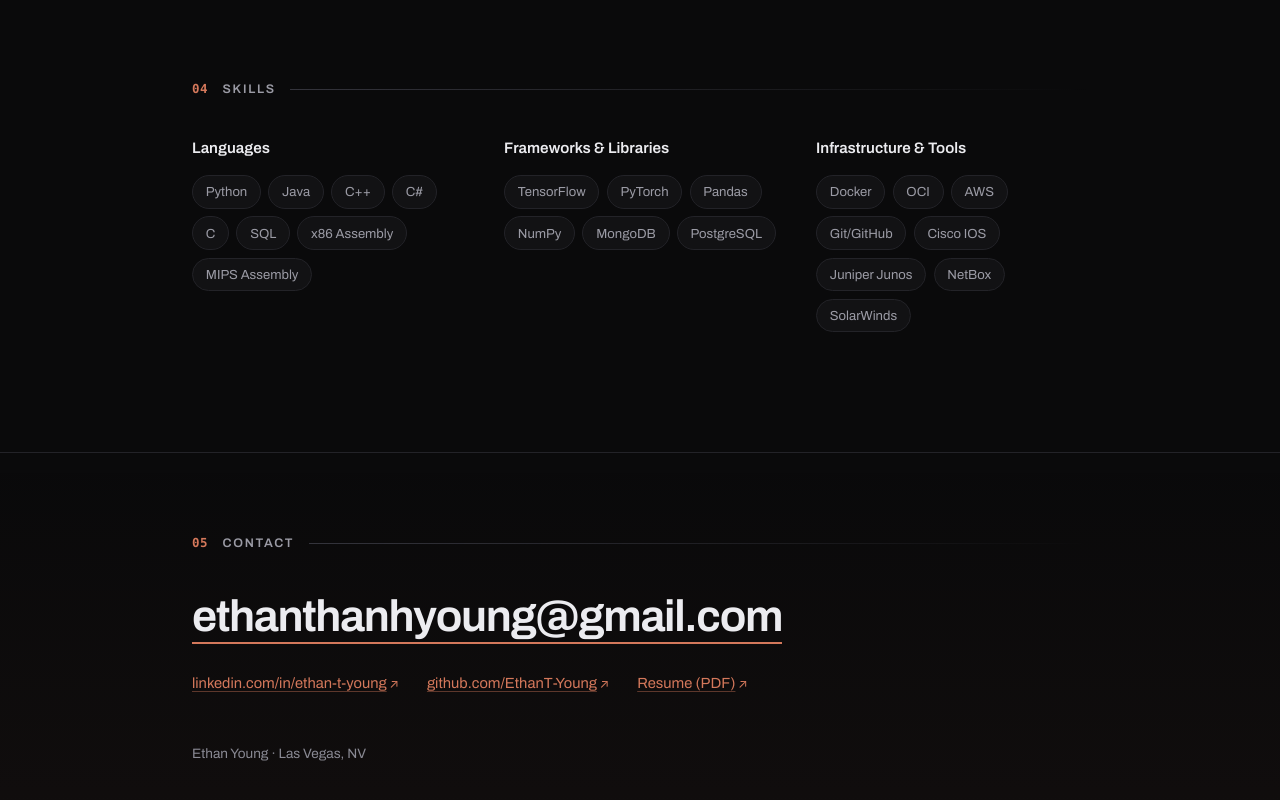
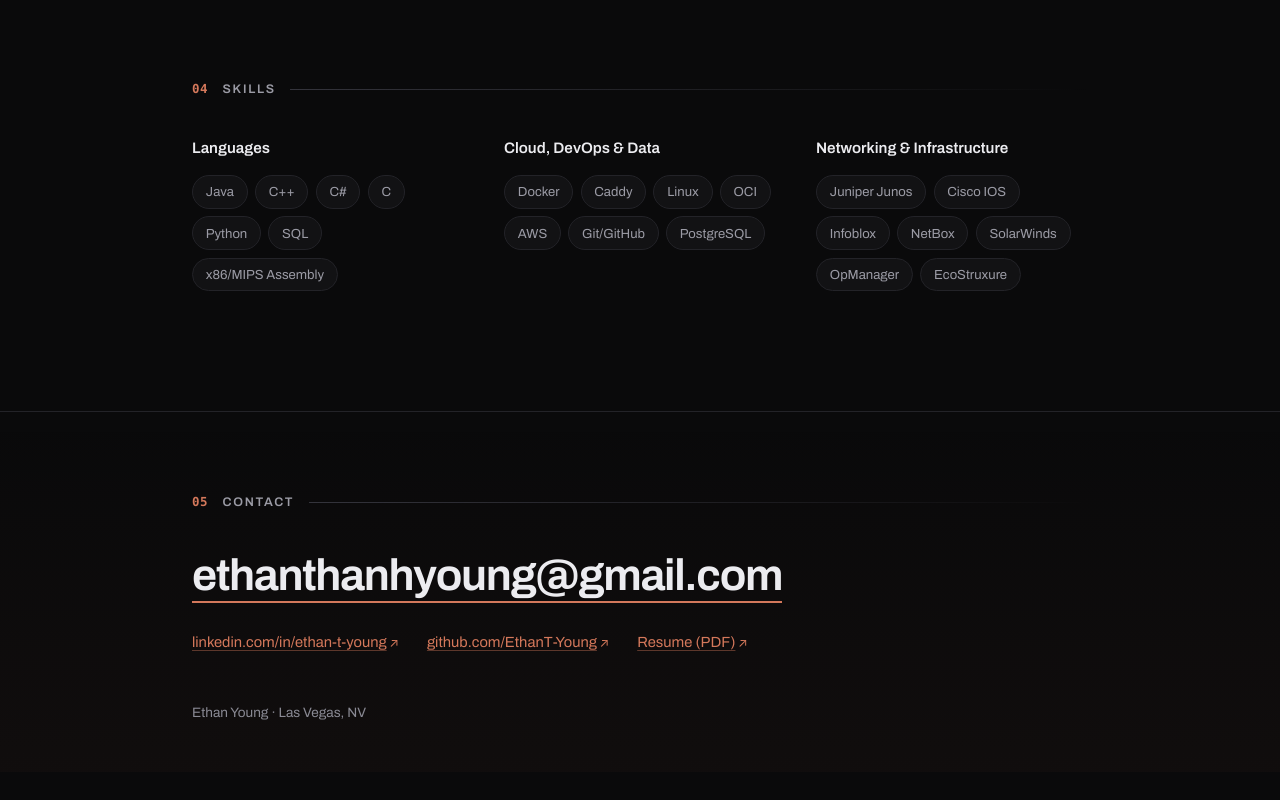
Before and after one commit to EthanT-young/portfolio, a React (Vite) app: page / in a window 1280 px wide. Shown: the part 2950-3750 px from the top of the page. After the commit the page ends 3722 px from the top, so only its background shows below. Built offline with nearby package versions, Linux system fonts and the light colour scheme.

Commit message:
Sync skills with resume and serve Ethan_Young_Resume.pdf
- Match the skills section to the resume's Technical Skills: Languages;
  Cloud, DevOps & Data; Networking & Infrastructure
- Replace static/ethanyoung_resume.pdf with the updated
  static/Ethan_Young_Resume.pdf and point the resume link at it

```diff
--- a/src/data/content.ts
+++ b/src/data/content.ts
@@ -9,7 +9,7 @@ export const contact = {
   githubLabel: 'github.com/EthanT-Young',
   linkedin: 'https://www.linkedin.com/in/ethan-t-young/',
   linkedinLabel: 'linkedin.com/in/ethan-t-young',
-  resume: '/ethanyoung_resume.pdf',
+  resume: '/Ethan_Young_Resume.pdf',
 };
 
 export type Entry = {
@@ -112,7 +112,7 @@ export const projects: ProjectSummary[] = [
 ];
 
 export const skills: { category: string; items: string[] }[] = [
-  { category: 'Languages', items: ['Python', 'Java', 'C++', 'C#', 'C', 'SQL', 'x86 Assembly', 'MIPS Assembly'] },
-  { category: 'Frameworks & Libraries', items: ['TensorFlow', 'PyTorch', 'Pandas', 'NumPy', 'MongoDB', 'PostgreSQL'] },
-  { category: 'Infrastructure & Tools', items: ['Docker', 'OCI', 'AWS', 'Git/GitHub', 'Cisco IOS', 'Juniper Junos', 'NetBox', 'SolarWinds'] },
+  { category: 'Languages', items: ['Java', 'C++', 'C#', 'C', 'Python', 'SQL', 'x86/MIPS Assembly'] },
+  { category: 'Cloud, DevOps & Data', items: ['Docker', 'Caddy', 'Linux', 'OCI', 'AWS', 'Git/GitHub', 'PostgreSQL'] },
+  { category: 'Networking & Infrastructure', items: ['Juniper Junos', 'Cisco IOS', 'Infoblox', 'NetBox', 'SolarWinds', 'OpManager', 'EcoStruxure'] },
 ];
```
Also changed, not shown: 2 other files (tests, documents, lock files or other folders).
